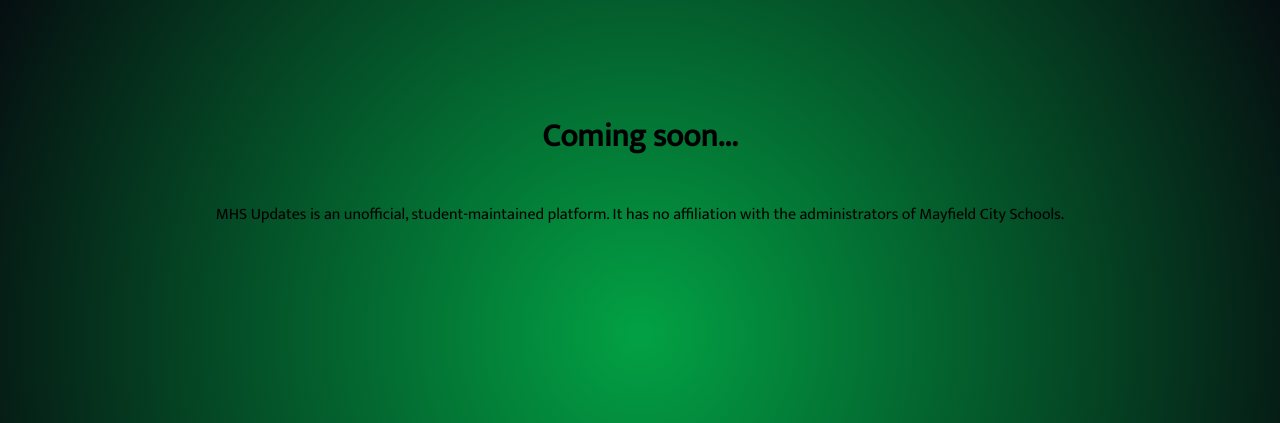
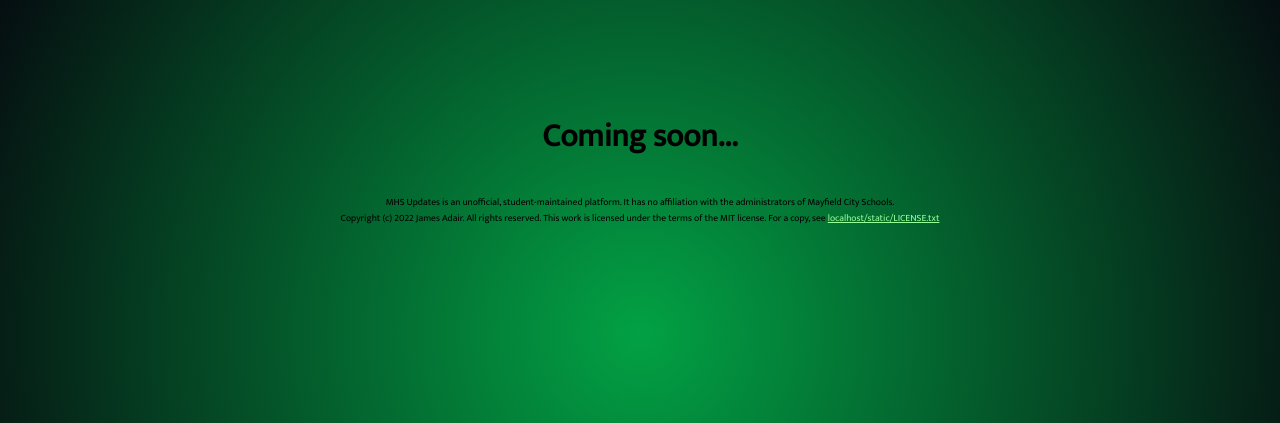
Before and after one commit to jvadair/mhs-updates, a Flask app: page / in a window 1280 px wide. Shown: the part 66-489 px from the top of the page. Run offline with Flask 2, Linux system fonts and the light colour scheme.

Commit message:
Added licensing notice
Also copied LICENSE.txt to static directory

```diff
--- a/static/css/style.css
+++ b/static/css/style.css
@@ -66,4 +66,9 @@
 
 .footer {
     text-align: center;
+    font-size: 60%;
 }
+
+a {
+    color: rgb(150,255,150);
+}
--- a/templates/footer.html
+++ b/templates/footer.html
@@ -7,7 +7,10 @@
 
         </div>
         <div class="right">
-            <p>MHS Updates is an unofficial, student-maintained platform. It has no affiliation with the administrators of Mayfield City Schools.</p>
+            <p>MHS Updates is an unofficial, student-maintained platform. It has no affiliation with the administrators of Mayfield City Schools.
+                <br>Copyright (c) 2022 James Adair. All rights reserved.
+                This work is licensed under the terms of the MIT license.
+                For a copy, see <script>document.write('<a href="/static/LICENSE.txt">' + window.location.hostname + '/static/LICENSE.txt</a>')</script></p>
         </div>
     </div>
 </div>
```
Also changed, not shown: static/LICENSE.txt (added).
